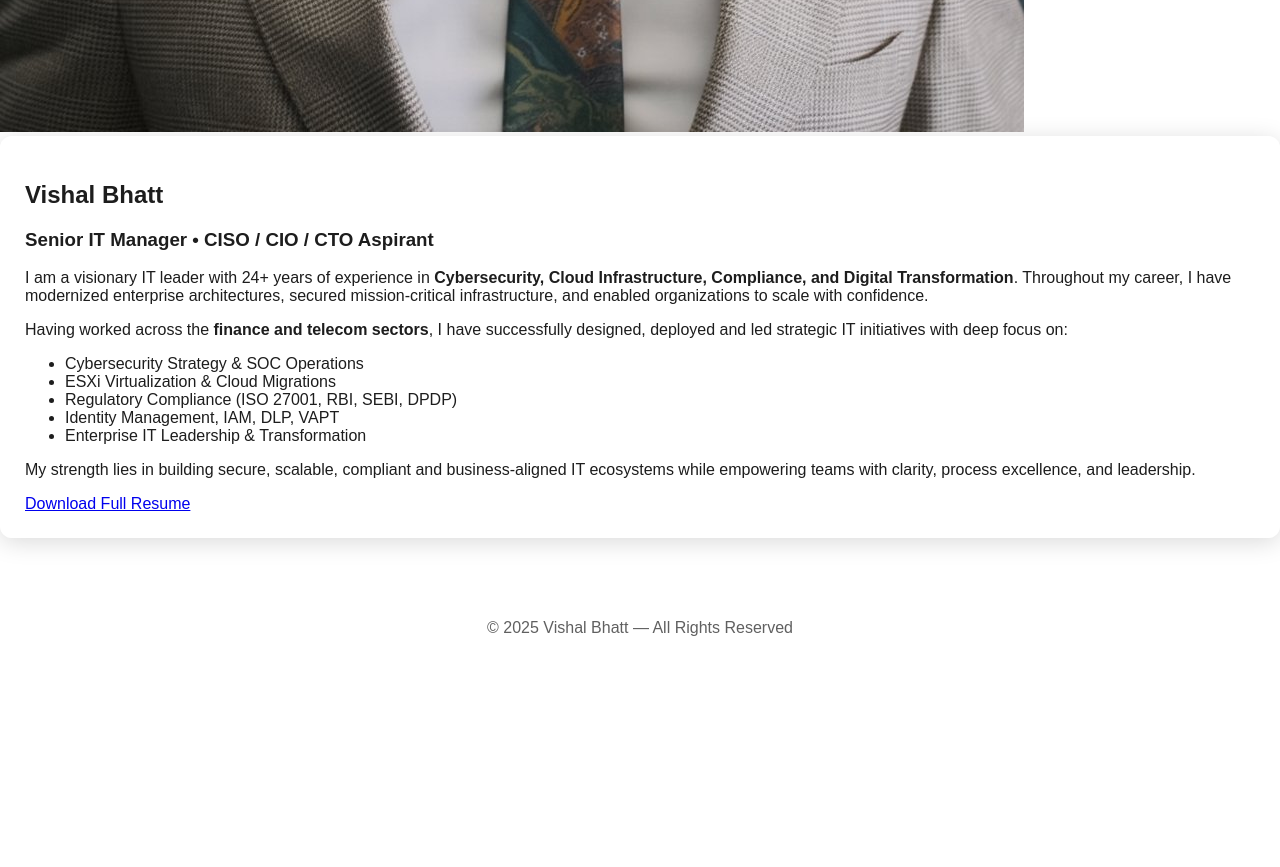
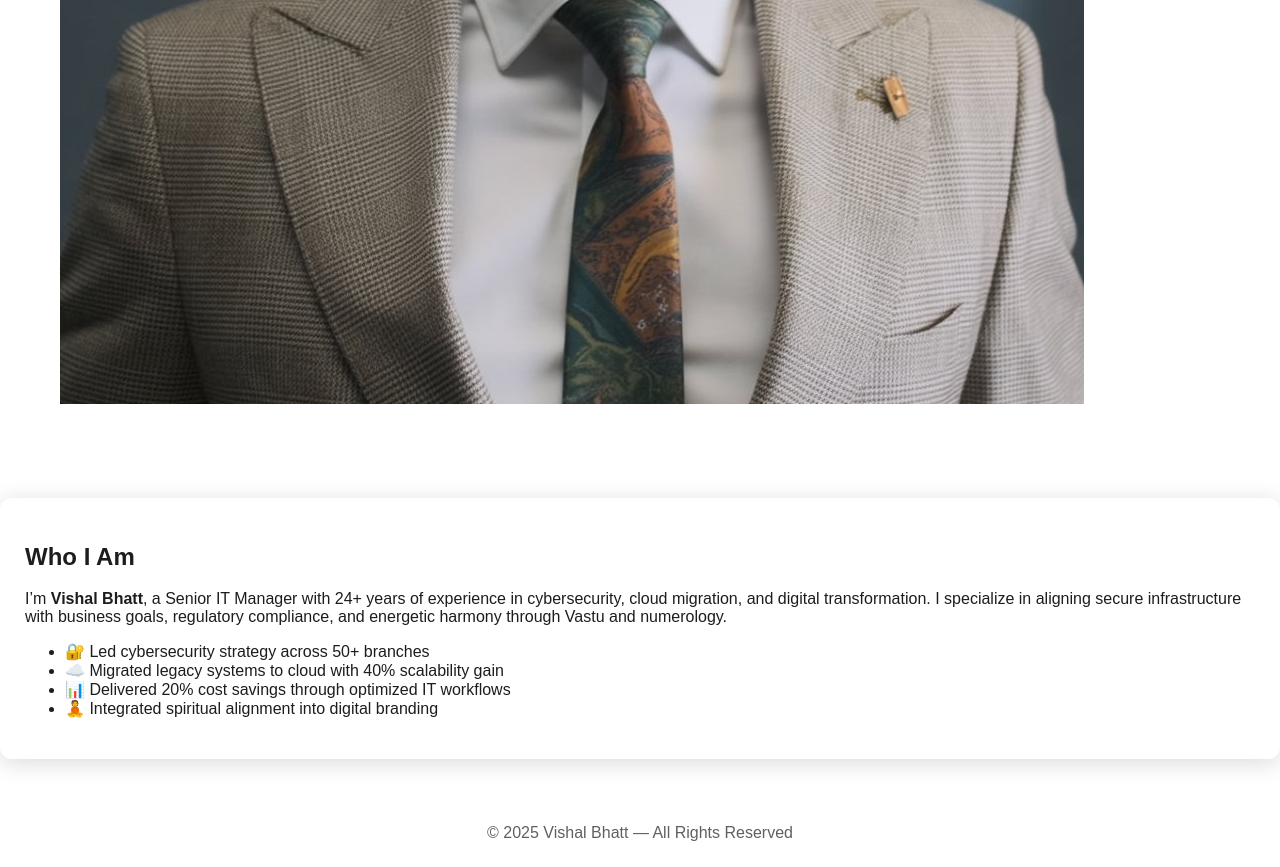
Before and after one commit to veby009/vishal-portfolio, a plain HTML site: page about.html in a window 1280 px wide. Shown: the part 1080-1947 px from the top of the page. Before the commit the page ends 1758 px from the top, so only its background shows below. Drawn offline with Linux system fonts and the light colour scheme.

Commit message:
Updated About section with resized photo, cherry theme, and recruiter bio

```diff
--- a/about.html
+++ b/about.html
@@ -3,31 +3,15 @@
 <head>
   <meta charset="UTF-8" />
   <meta name="viewport" content="width=device-width, initial-scale=1.0" />
-  <title>About Vishal Bhatt | Senior IT Manager</title>
-
-  <!-- SEO -->
-  <meta name="description" content="About Vishal Bhatt — Senior IT Manager with 24+ years in cybersecurity, cloud infrastructure, compliance, and digital transformation. CISO/CIO/CTO aspirant.">
-
-  <!-- OpenGraph -->
-  <meta property="og:title" content="About Vishal Bhatt" />
-  <meta property="og:description" content="Visionary IT leader with expertise in cybersecurity, compliance, and digital transformation." />
-  <meta property="og:image" content="assets/img/portrait.jpg" />
-  <meta property="og:type" content="website" />
-
-  <!-- Favicon -->
-  <link rel="icon" type="image/jpg" href="assets/img/portrait.jpg" />
-
-  <!-- CSS -->
+  <title>About | Vishal Bhatt</title>
   <link rel="stylesheet" href="assets/css/style.css" />
 </head>
-<body>
-
-<header>
-  <nav class="navbar glass-nav">
-    <div class="logo">VB</div>
+<body class="light">
+  <nav class="navbar">
+    <div class="logo">Vishal Bhatt</div>
     <ul class="nav-links">
       <li><a href="index.html">Home</a></li>
-      <li><a class="active" href="about.html">About</a></li>
+      <li><a href="about.html" class="active">About</a></li>
       <li><a href="skills.html">Skills</a></li>
       <li><a href="projects.html">Projects</a></li>
       <li><a href="certificates.html">Certificates</a></li>
@@ -36,54 +20,33 @@
     </ul>
     <button id="themeToggle" class="theme-toggle">🌙</button>
   </nav>
-</header>
 
-<section class="page-header fade-in">
-  <h1 class="page-title">About Me</h1>
-  <p class="subtitle">Vision • Leadership • Transformation</p>
-</section>
+  <section class="hero-section fade-in">
+    <div class="hero-text">
+      <h1 class="big-title">About Me</h1>
+      <p class="role-title">Vision • Leadership • Transformation</p>
+      <p class="tagline">Empowering secure digital transformation with strategy, compliance, and innovation.</p>
+    </div>
+    <div class="hero-photo-container">
+      <img src="assets/img/portrait.jpg" alt="Vishal Bhatt" class="about-photo" />
+    </div>
+  </section>
 
-<section class="about-section fade-in">
-  <div class="about-photo">
-    <img src="assets/img/portrait.jpg" class="about-img" alt="Portrait of Vishal Bhatt" loading="lazy" />
-  </div>
+  <section class="glass-card fade-in">
+    <h2>Who I Am</h2>
+    <p>I’m <strong>Vishal Bhatt</strong>, a Senior IT Manager with 24+ years of experience in cybersecurity, cloud migration, and digital transformation. I specialize in aligning secure infrastructure with business goals, regulatory compliance, and energetic harmony through Vastu and numerology.</p>
+    <ul>
+      <li>🔐 Led cybersecurity strategy across 50+ branches</li>
+      <li>☁️ Migrated legacy systems to cloud with 40% scalability gain</li>
+      <li>📊 Delivered 20% cost savings through optimized IT workflows</li>
+      <li>🧘 Integrated spiritual alignment into digital branding</li>
+    </ul>
+  </section>
 
-  <div class="about-content glass-card">
-    <h2 class="highlight">Vishal Bhatt</h2>
-    <h3 class="role-title">Senior IT Manager • CISO / CIO / CTO Aspirant</h3>
+  <footer class="footer">
+    © 2025 Vishal Bhatt — All Rights Reserved
+  </footer>
 
-    <p class="about-text">
-      I am a visionary IT leader with 24+ years of experience in <strong>Cybersecurity, Cloud Infrastructure,
-      Compliance, and Digital Transformation</strong>. Throughout my career, I have modernized enterprise architectures,
-      secured mission-critical infrastructure, and enabled organizations to scale with confidence.
-    </p>
-
-    <p class="about-text">
-      Having worked across the <strong>finance and telecom sectors</strong>, I have successfully designed,
-      deployed and led strategic IT initiatives with deep focus on:
-    </p>
-
-    <ul class="about-list">
-      <li>Cybersecurity Strategy & SOC Operations</li>
-      <li>ESXi Virtualization & Cloud Migrations</li>
-      <li>Regulatory Compliance (ISO 27001, RBI, SEBI, DPDP)</li>
-      <li>Identity Management, IAM, DLP, VAPT</li>
-      <li>Enterprise IT Leadership & Transformation</li>
-    </ul>
-
-    <p class="about-text">
-      My strength lies in building secure, scalable, compliant and business-aligned IT ecosystems
-      while empowering teams with clarity, process excellence, and leadership.
-    </p>
-
-    <a href="assets/pdf/cv.pdf" download class="btn primary">Download Full Resume</a>
-  </div>
-</section>
-
-<footer class="footer">
-  <p>© 2025 Vishal Bhatt — All Rights Reserved</p>
-</footer>
-
-<script src="assets/js/main.js"></script>
+  <script src="assets/js/main.js"></script>
 </body>
 </html>
```
